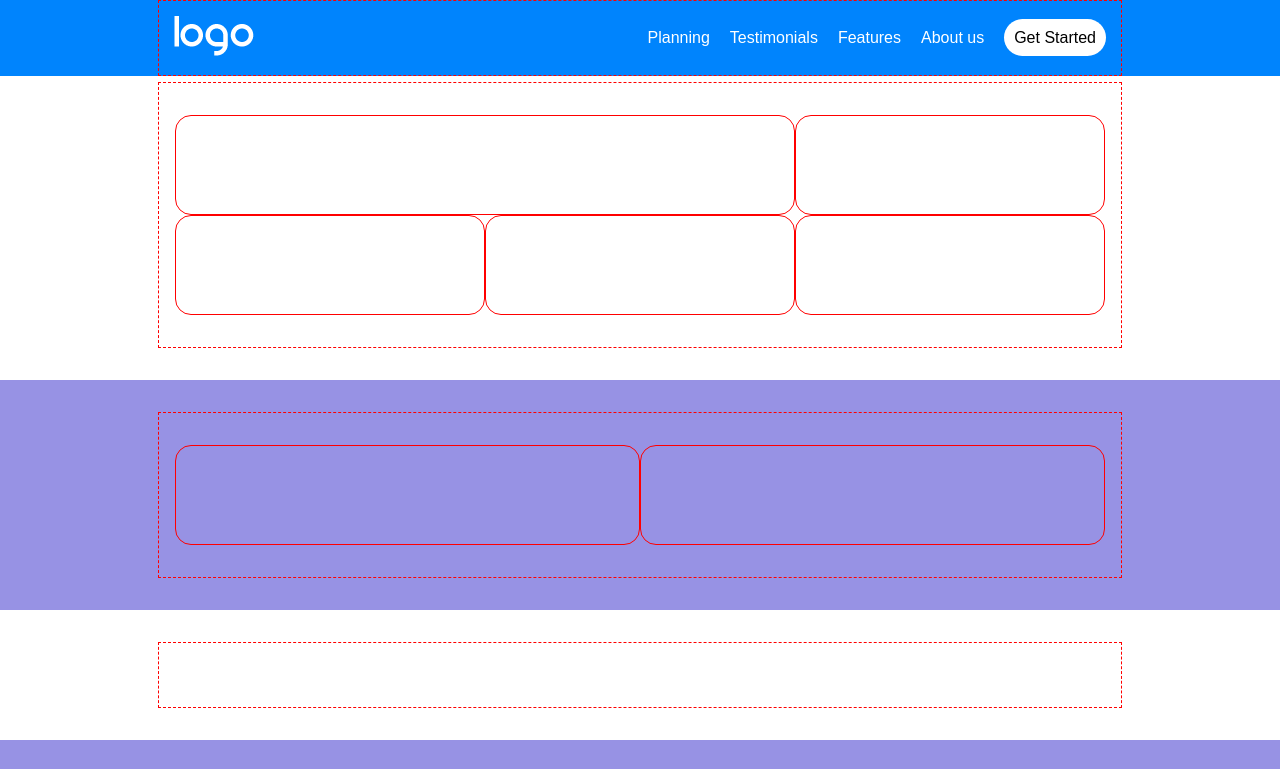
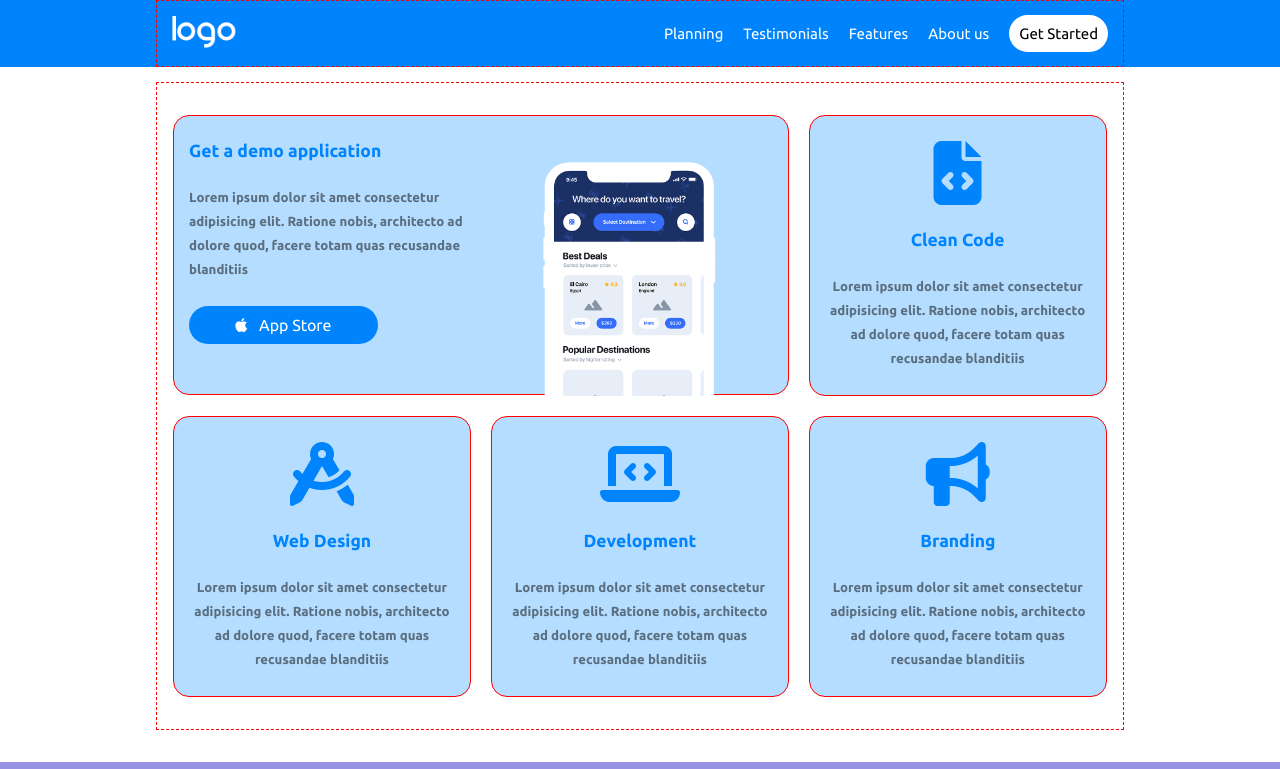
Before and after one commit to StefanoSax93/htmlcss-responsive-layout, a plain HTML site: page index.html in a window 1280 px wide. Shown: the top 769 px of the page. Drawn offline with Linux system fonts and the light colour scheme.

Commit message:
aggiunta sezione 1

```diff
--- a/css/style.css
+++ b/css/style.css
@@ -2,7 +2,7 @@
     margin: 0;
     padding: 0;
     box-sizing: border-box;
-    font-family: Arial, Helvetica, sans-serif;
+    font-family: Ubuntu;
 }
 
 :root {
@@ -13,7 +13,7 @@
 }
 
 .container {
-    width: 964px;
+    width: 968px;
     margin: 0 auto;
     padding-left: 1rem;
     padding-right: 1rem;
@@ -32,6 +32,7 @@
 .row {
     display: flex;
     flex-wrap: wrap;
+    gap: 20px;
 }
 
 .col {
@@ -40,11 +41,11 @@
 }
 
 .col-1 {
-    flex-basis: calc(100% / 3);
+    flex-basis: calc(100% / 3 - 13.4px);
 }
 
 .col-2 {
-    flex-basis: calc((100% / 3) * 2);
+    flex-basis: calc(100% / 3 * 2 - 7px);
 }
 
 .col-3 {
@@ -56,6 +57,7 @@
     border: 1px solid red;
     border-radius: 1rem;
     min-height: 100px;
+    padding: 25px 15px;
 }
 
 .bg-primary {
@@ -86,7 +88,8 @@ nav .container {
     padding: 15px;
 }
 
-nav .row {
+nav .nav-row {
+    display: flex;
     justify-content: space-between;
     align-items: center;
 }
@@ -94,11 +97,19 @@ nav .row {
 nav li {
     list-style: none;
     padding-left: 20px;
+    font-size: 15px;
+}
+
+nav img {
+    max-width: 80%;
 }
 
 li a {
+    color: white;
+}
+
+a {
     text-decoration: none;
-    color: white;
 }
 
 .btn {
@@ -110,7 +121,51 @@ li a {
     background-color: white;
     color: black;
 }
+.btn-blue {
+    background-color: var(--color-secondary);
+    color: white;
+    text-align: center;
+    display: block;
+    max-width: 67%;
+}
 
 .after-nav {
     margin-top: 50px;
 }
+
+.m-bottom-md {
+    margin-bottom: 25px;
+}
+
+.relative {
+    position: relative;
+}
+
+.phone {
+    position: absolute;
+    bottom: -5px;
+    right: 50px;
+}
+
+.phone img {
+    max-height: 240px;
+}
+
+.card h3, .card .fa-4x  {
+    color: var(--color-secondary);
+}
+
+.card h3 {
+    font-size: 17.5px;
+}
+
+.card p {
+    color: #5A6E7F;
+    font-size: 13.2px;
+    font-weight: 600;
+    line-height: 24px;
+}
+
+.text-center {
+    text-align: center;
+}
--- a/index.html
+++ b/index.html
@@ -5,6 +5,9 @@
     <meta http-equiv="X-UA-Compatible" content="IE=edge">
     <meta name="viewport" content="width=device-width, initial-scale=1.0">
     <title>Document</title>
+    <link rel="preconnect" href="https://fonts.googleapis.com">
+<link rel="preconnect" href="https://fonts.gstatic.com" crossorigin>
+<link href="https://fonts.googleapis.com/css2?family=Ubuntu:wght@300;400;500;700&display=swap" rel="stylesheet">
     <link rel="stylesheet" href="https://cdnjs.cloudflare.com/ajax/libs/font-awesome/6.1.1/css/all.min.css">
     <link rel="stylesheet" href="css/style.css">
 </head>
@@ -12,12 +15,12 @@
     <header>
             <nav class="bg-secondary">
                 <div class="container">
-                    <div class="row">
+                    <div class="nav-row">
                         <div>
                             <img src="img/logo.png" alt="">
                         </div>
                         <div>
-                            <ul class="row">
+                            <ul class="nav-row">
                                 <li><a href="">Planning</a></li>
                                 <li><a href="">Testimonials</a></li>
                                 <li><a href="">Features</a></li>
@@ -36,19 +39,72 @@
             <div class="container">
                 <div class="row">
                     <div class="col-2 col-md-full col-sm-full">
-                        <div class="card"></div>
+                        <div class="card relative bg-secondary-light">
+                            <div class="row">
+                                <div class="col">
+                                    <h3 class="m-bottom-md">Get a demo application</h3>
+                                    <p class="m-bottom-md">Lorem ipsum dolor sit amet consectetur adipisicing elit.
+                                        Ratione nobis, architecto ad dolore quod, facere totam quas recusandae blanditiis</p>
+                                    <a class="btn btn-blue m-bottom-md" href="">
+                                        <i class="fa-brands fa-apple"></i>
+                                        <span style="padding-left: 8px;">App Store</span>
+                                    </a>
+                                </div>
+                                <div class="col">
+                                    <div class="phone">
+                                        <img src="img/phone.png" alt="">
+                                    </div>
+                                </div>
+                            </div>
+                        </div>
                     </div>
                     <div class="col-1 col-md-half col-sm-full">
-                        <div class="card"></div>
+                        <div class="card bg-secondary-light">
+                            <div class="text-center">
+                                <div class="m-bottom-md">
+                                    <i class="fa-solid fa-4x fa-file-code"></i>
+                                </div>
+                                <h3 class="m-bottom-md">Clean Code</h3>
+                                <p>Lorem ipsum dolor sit amet consectetur adipisicing elit.
+                                    Ratione nobis, architecto ad dolore quod, facere totam quas recusandae blanditiis</p>
+                            </div>
+                        </div>
                     </div>
                     <div class="col-1 col-md-half col-sm-full">
-                        <div class="card"></div>
+                        <div class="card bg-secondary-light">
+                            <div class="text-center">
+                                <div class="m-bottom-md">
+                                    <i class="fa-solid fa-4x fa-compass-drafting"></i>
+                                </div>
+                                <h3 class="m-bottom-md">Web Design</h3>
+                                <p>Lorem ipsum dolor sit amet consectetur adipisicing elit.
+                                    Ratione nobis, architecto ad dolore quod, facere totam quas recusandae blanditiis</p>
+                            </div>
+                        </div>
                     </div>
                     <div class="col-1 col-md-half col-sm-full">
-                        <div class="card"></div>
+                        <div class="card bg-secondary-light">
+                            <div class="text-center">
+                                <div class="m-bottom-md">
+                                    <i class="fa-solid fa-4x fa-laptop-code"></i>
+                                </div>
+                                <h3 class="m-bottom-md">Development</h3>
+                                <p>Lorem ipsum dolor sit amet consectetur adipisicing elit.
+                                    Ratione nobis, architecto ad dolore quod, facere totam quas recusandae blanditiis</p>
+                            </div>
+                        </div>
                     </div>
                     <div class="col-1 col-md-half col-sm-full">
-                        <div class="card"></div>
+                        <div class="card bg-secondary-light">
+                            <div class="text-center">
+                                <div class="m-bottom-md">
+                                    <i class="fa-solid fa-4x fa-bullhorn"></i>
+                                </div>
+                                <h3 class="m-bottom-md">Branding</h3>
+                                <p>Lorem ipsum dolor sit amet consectetur adipisicing elit.
+                                    Ratione nobis, architecto ad dolore quod, facere totam quas recusandae blanditiis</p>
+                            </div>
+                        </div>
                     </div>
                 </div>
             </div>
```
